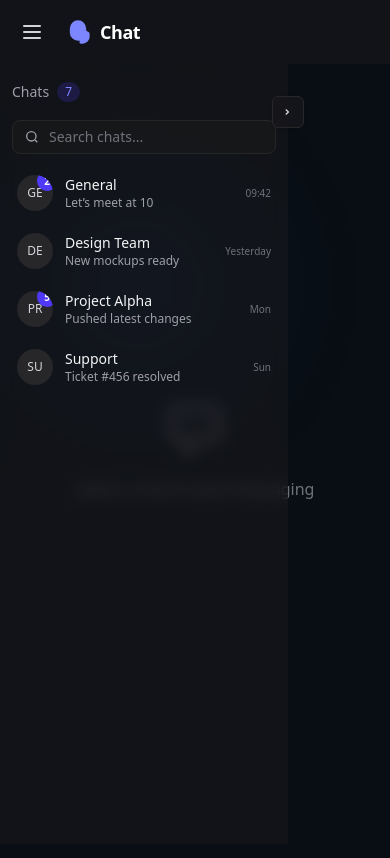
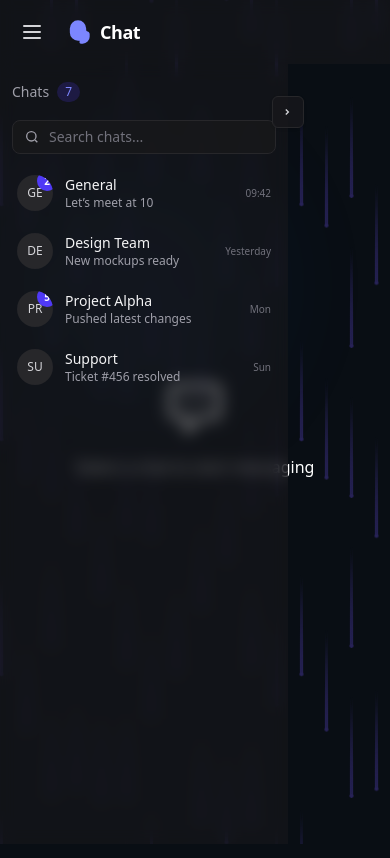
Before and after one commit to DeikuModder/chat-frontend-project, an Angular app: page / in a window 390 px wide. Built offline with nearby package versions, Linux system fonts and the light colour scheme.

Commit message:
feat: Refactor chat components and styles for improved layout and responsiveness

```diff
--- a/src/app/components/chat-sidebar/chat-sidebar.ts
+++ b/src/app/components/chat-sidebar/chat-sidebar.ts
@@ -1,11 +1,12 @@
 import { Component, input, computed, signal, output } from '@angular/core';
-import { RouterLink } from '@angular/router';
+// import { RouterLink } from '@angular/router';
+//save for later when routing the chats
 import { Chat, ChatMessage } from '../../../type';
 import { CommonModule } from '@angular/common';
 @Component({
   selector: 'app-chat-sidebar',
   standalone: true,
-  imports: [RouterLink, CommonModule],
+  imports: [CommonModule],
   templateUrl: './chat-sidebar.html',
   styleUrl: './chat-sidebar.css',
 })
--- a/src/app/components/conversation-box/conversation-box.css
+++ b/src/app/components/conversation-box/conversation-box.css
@@ -0,0 +1,85 @@
+/* From Uiverse.io by kish_3691 */
+/*
+More comprehensive version at shenanigans.shoghisimon.ca/collection/css-rain-bg/
+ */
+
+.container {
+  /* Cover the entire viewport regardless of local layout/padding */
+  position: fixed;
+  inset: 0;
+  width: 100%;
+  height: 100%;
+  pointer-events: none; /* purely decorative */
+  background-repeat: repeat; /* ensure seamless tiling across width/height */
+  will-change: background-position; /* hint for long-running animation */
+  background-image: radial-gradient(4px 100px at 0px 235px, #272257, #0000),
+    radial-gradient(4px 100px at 300px 235px, #272257, #0000),
+    radial-gradient(1.5px 1.5px at 150px 117.5px, #272257 100%, #0000 150%),
+    radial-gradient(4px 100px at 0px 252px, #272257, #0000),
+    radial-gradient(4px 100px at 300px 252px, #272257, #0000),
+    radial-gradient(1.5px 1.5px at 150px 126px, #272257 100%, #0000 150%),
+    radial-gradient(4px 100px at 0px 150px, #272257, #0000),
+    radial-gradient(4px 100px at 300px 150px, #272257, #0000),
+    radial-gradient(1.5px 1.5px at 150px 75px, #272257 100%, #0000 150%),
+    radial-gradient(4px 100px at 0px 253px, #272257, #0000),
+    radial-gradient(4px 100px at 300px 253px, #272257, #0000),
+    radial-gradient(1.5px 1.5px at 150px 126.5px, #272257 100%, #0000 150%),
+    radial-gradient(4px 100px at 0px 204px, #272257, #0000),
+    radial-gradient(4px 100px at 300px 204px, #272257, #0000),
+    radial-gradient(1.5px 1.5px at 150px 102px, #272257 100%, #0000 150%),
+    radial-gradient(4px 100px at 0px 134px, #272257, #0000),
+    radial-gradient(4px 100px at 300px 134px, #272257, #0000),
+    radial-gradient(1.5px 1.5px at 150px 67px, #272257 100%, #0000 150%),
+    radial-gradient(4px 100px at 0px 179px, #272257, #0000),
+    radial-gradient(4px 100px at 300px 179px, #272257, #0000),
+    radial-gradient(1.5px 1.5px at 150px 89.5px, #272257 100%, #0000 150%),
+    radial-gradient(4px 100px at 0px 299px, #272257, #0000),
+    radial-gradient(4px 100px at 300px 299px, #272257, #0000),
+    radial-gradient(1.5px 1.5px at 150px 149.5px, #272257 100%, #0000 150%),
+    radial-gradient(4px 100px at 0px 215px, #272257, #0000),
+    radial-gradient(4px 100px at 300px 215px, #272257, #0000),
+    radial-gradient(1.5px 1.5px at 150px 107.5px, #272257 100%, #0000 150%),
+    radial-gradient(4px 100px at 0px 281px, #272257, #0000),
+    radial-gradient(4px 100px at 300px 281px, #272257, #0000),
+    radial-gradient(1.5px 1.5px at 150px 140.5px, #272257 100%, #0000 150%),
+    radial-gradient(4px 100px at 0px 158px, #272257, #0000),
+    radial-gradient(4px 100px at 300px 158px, #272257, #0000),
+    radial-gradient(1.5px 1.5px at 150px 79px, #272257 100%, #0000 150%),
+    radial-gradient(4px 100px at 0px 210px, #272257, #0000),
+    radial-gradient(4px 100px at 300px 210px, #272257, #0000),
+    radial-gradient(1.5px 1.5px at 150px 105px, #272257 100%, #0000 150%);
+  background-size: 300px 235px, 300px 235px, 300px 235px, 300px 252px, 300px 252px, 300px 252px,
+    300px 150px, 300px 150px, 300px 150px, 300px 253px, 300px 253px, 300px 253px, 300px 204px,
+    300px 204px, 300px 204px, 300px 134px, 300px 134px, 300px 134px, 300px 179px, 300px 179px,
+    300px 179px, 300px 299px, 300px 299px, 300px 299px, 300px 215px, 300px 215px, 300px 215px,
+    300px 281px, 300px 281px, 300px 281px, 300px 158px, 300px 158px, 300px 158px, 300px 210px,
+    300px 210px, 300px 210px;
+  animation: hi 150s linear infinite;
+}
+
+/* Respect reduced motion preferences */
+@media (prefers-reduced-motion: reduce) {
+  .container {
+    animation: none;
+  }
+}
+
+@keyframes hi {
+  0% {
+    background-position: 0px 220px, 3px 220px, 151.5px 337.5px, 25px 24px, 28px 24px, 176.5px 150px,
+      50px 16px, 53px 16px, 201.5px 91px, 75px 224px, 78px 224px, 226.5px 350.5px, 100px 19px,
+      103px 19px, 251.5px 121px, 125px 120px, 128px 120px, 276.5px 187px, 150px 31px, 153px 31px,
+      301.5px 120.5px, 175px 235px, 178px 235px, 326.5px 384.5px, 200px 121px, 203px 121px,
+      351.5px 228.5px, 225px 224px, 228px 224px, 376.5px 364.5px, 250px 26px, 253px 26px,
+      401.5px 105px, 275px 75px, 278px 75px, 426.5px 180px;
+  }
+  to {
+    background-position: 0px 6800px, 3px 6800px, 151.5px 6917.5px, 25px 13632px, 28px 13632px,
+      176.5px 13758px, 50px 5416px, 53px 5416px, 201.5px 5491px, 75px 17175px, 78px 17175px,
+      226.5px 17301.5px, 100px 5119px, 103px 5119px, 251.5px 5221px, 125px 8428px, 128px 8428px,
+      276.5px 8495px, 150px 9876px, 153px 9876px, 301.5px 9965.5px, 175px 13391px, 178px 13391px,
+      326.5px 13540.5px, 200px 14741px, 203px 14741px, 351.5px 14848.5px, 225px 18770px,
+      228px 18770px, 376.5px 18910.5px, 250px 5082px, 253px 5082px, 401.5px 5161px, 275px 6375px,
+      278px 6375px, 426.5px 6480px;
+  }
+}
--- a/src/app/components/conversation-box/conversation-box.html
+++ b/src/app/components/conversation-box/conversation-box.html
@@ -3,7 +3,7 @@
   @if (messages()?.length) {
   <div class="flex flex-col w-full h-full max-w-3xl">
     <!-- message container -->
-    <div class="w-full p-8">
+    <div class="w-full py-4">
       <ul class="space-y-4 flex flex-col gap-2">
         @for (m of messages()!; track m.id) {
         <app-message-bubble [sender]="m.sender" [content]="m.content" [timestamp]="m.timestamp">
@@ -12,16 +12,16 @@
       </ul>
     </div>
 
-    <div class="w-full h-full flex flex-col justify-end p-8">
+    <div class="w-full h-full flex flex-col justify-end">
       <!-- Type message component -->
-      <div class="flex items-center gap-4 w-full p-4 rounded-2xl">
+      <div class="flex items-center gap-2 w-full p-4 rounded-2xl">
         <input
           type="text"
           placeholder="Type your message..."
           class="flex-1 rounded-2xl bg-zinc-800/50 border border-zinc-700 outline-none py-2 px-4 placeholder:text-white placeholder:opacity-50"
         />
         <button
-          class="bg-linear-to-r from-blue-800 to-indigo-900 px-4 py-1 rounded-xl font-semibold cursor-pointer"
+          class="bg-linear-to-r p-2 px-3 md:px-4 from-blue-800 to-indigo-900 rounded-xl font-semibold cursor-pointer"
           type="submit"
         >
           Send
@@ -29,10 +29,28 @@
       </div>
     </div>
   </div>
+
+  <!-- Diagonal Cross Grid Top Background -->
+  <div
+    class="absolute inset-0 pointer-events-none opacity-15"
+    style="
+      background-image: linear-gradient(
+          45deg,
+          transparent 49%,
+          #4a7ada 49%,
+          #4a7ada 51%,
+          transparent 51%
+        ),
+        linear-gradient(-45deg, transparent 49%, #4a7ada 49%, #4a7ada 51%, transparent 51%);
+      background-size: 40px 40px;
+      -webkit-mask-image: radial-gradient(ellipse 70% 60% at 50% 0%, #000 60%, transparent 100%);
+      mask-image: radial-gradient(ellipse 70% 60% at 50% 0%, #000 60%, transparent 100%);
+    "
+  ></div>
   } @else {
-  <div class="flex flex-col items-center justify-center h-full text-zinc-500 gap-4">
+  <div class="flex flex-col items-center justify-center h-full z-10 text-white gap-4">
     <svg
-      class="h-16 w-16 text-zinc-600"
+      class="h-16 w-16 text-white"
       fill="none"
       stroke="currentColor"
       stroke-width="2"
@@ -46,5 +64,7 @@
     </svg>
     <p class="text-center">Select a chat to start messaging</p>
   </div>
+
+  <div class="container z-0"></div>
   }
 </form>
--- a/src/app/components/conversation-box/conversation-box.ts
+++ b/src/app/components/conversation-box/conversation-box.ts
@@ -1,12 +1,12 @@
 import { Component, input } from '@angular/core';
 import { ChatMessage } from '../../../type';
-import { CommonModule, DatePipe } from '@angular/common';
+import { CommonModule } from '@angular/common';
 import { MessageBubble } from '../message-bubble/message-bubble';
 
 @Component({
   selector: 'app-conversation-box',
   standalone: true,
-  imports: [DatePipe, CommonModule, MessageBubble],
+  imports: [CommonModule, MessageBubble],
   templateUrl: './conversation-box.html',
   styleUrl: './conversation-box.css',
 })
--- a/src/app/components/message-bubble/message-bubble.html
+++ b/src/app/components/message-bubble/message-bubble.html
@@ -1,10 +1,10 @@
-<li>
+<li class="z-10">
   <div
     class="p-4 rounded-2xl border w-fit"
     [ngClass]="
       sender() === 'You'
-        ? 'ml-auto text-right bg-indigo-800/50 border-indigo-700'
-        : 'mr-auto text-left border-zinc-700 bg-zinc-800/50'
+        ? 'ml-auto text-right bg-indigo-800 border-indigo-700'
+        : 'mr-auto text-left border-zinc-700 bg-zinc-800'
     "
   >
     <p class="text-sm text-zinc-300">
--- a/src/styles.css
+++ b/src/styles.css
@@ -10,6 +10,10 @@ body {
   background-color: #090e14;
   height: 91.2dvh;
   cursor: none;
+
+  @media screen and (max-width: 500px) {
+    height: 86dvh;
+  }
 }
 
 /* The custom cursor dot */
```
